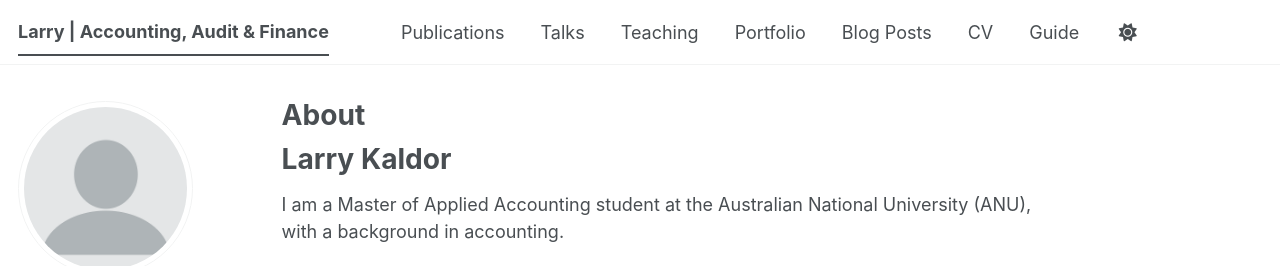
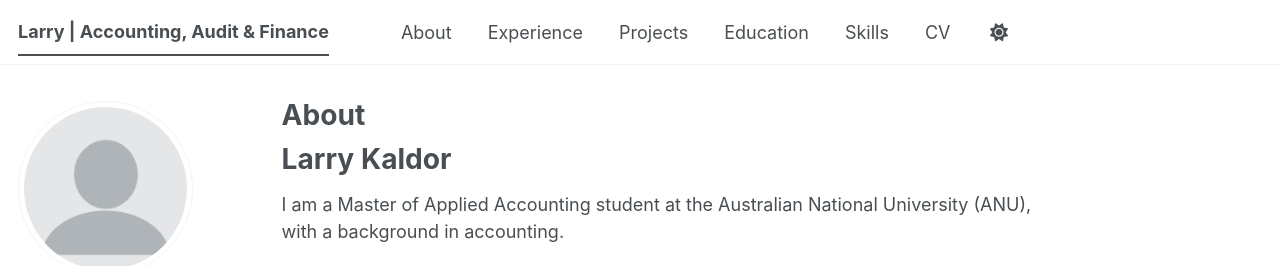
Before and after one commit to Albertobarytic1691/albertobarytic1691.github.io, a Jekyll site: the page built from _pages/about.md, in a window 1280 px wide. Shown: the top 266 px of the page. Built offline with Jekyll 4.4.1, drawn with Linux system fonts in a browser that asks for light colours; a style sheet for code colours, icons or effects is not loaded.

Commit message:
Update navigation.yml

```diff
--- a/_data/navigation.yml
+++ b/_data/navigation.yml
@@ -7,27 +7,24 @@
 # NOTE that only one of the CV options should be selected, the first is for the
 #      Markdown formatted page while the second is generated using JSON.
 
+# The following is the order of the links in the header of the website.
+
 main:
-  - title: "Publications"
-    url: /publications/
 
-  - title: "Talks"
-    url: /talks/
+- title: "About"
+  url: /
 
-  - title: "Teaching"
-    url: /teaching/
+- title: "Experience"
+  url: /experience/
 
-  - title: "Portfolio"
-    url: /portfolio/
+- title: "Projects"
+  url: /portfolio/
 
-  - title: "Blog Posts"
-    url: /year-archive/
+- title: "Education"
+  url: /education/
 
-  - title: "CV"
-    url: /cv/
+- title: "Skills"
+  url: /skills/
 
-  # - title: "CV"
-  #   url: /cv-json/
-
-  - title: "Guide"
-    url: /markdown/
+- title: "CV"
+  url: /cv/
```
